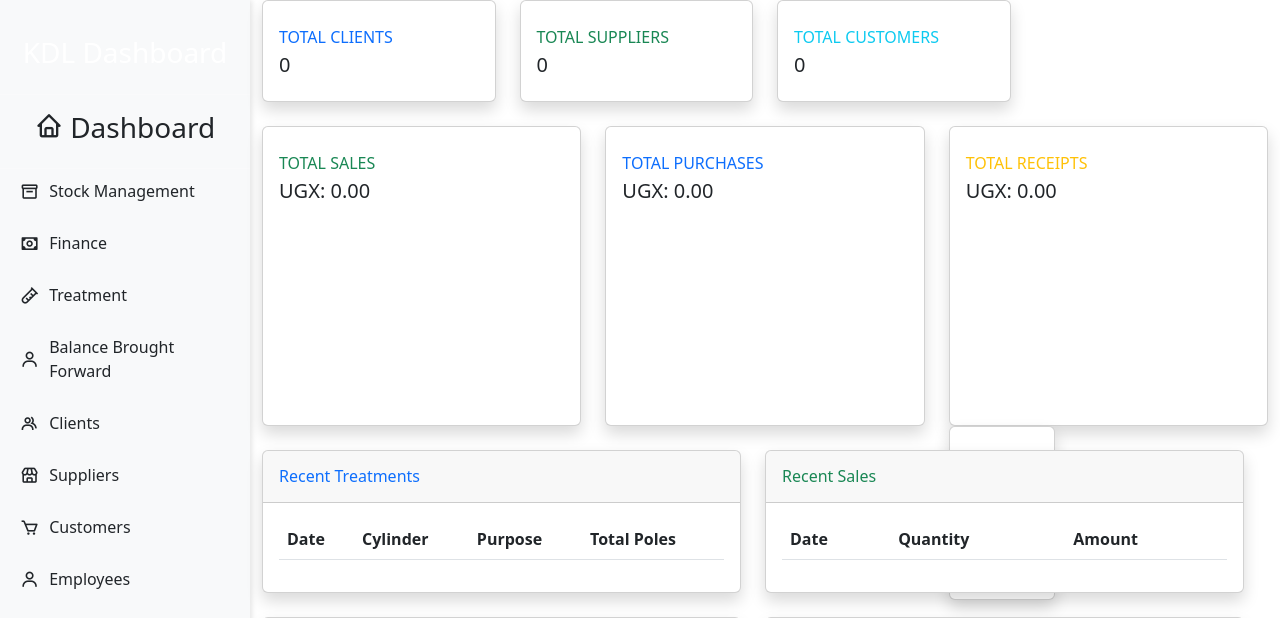
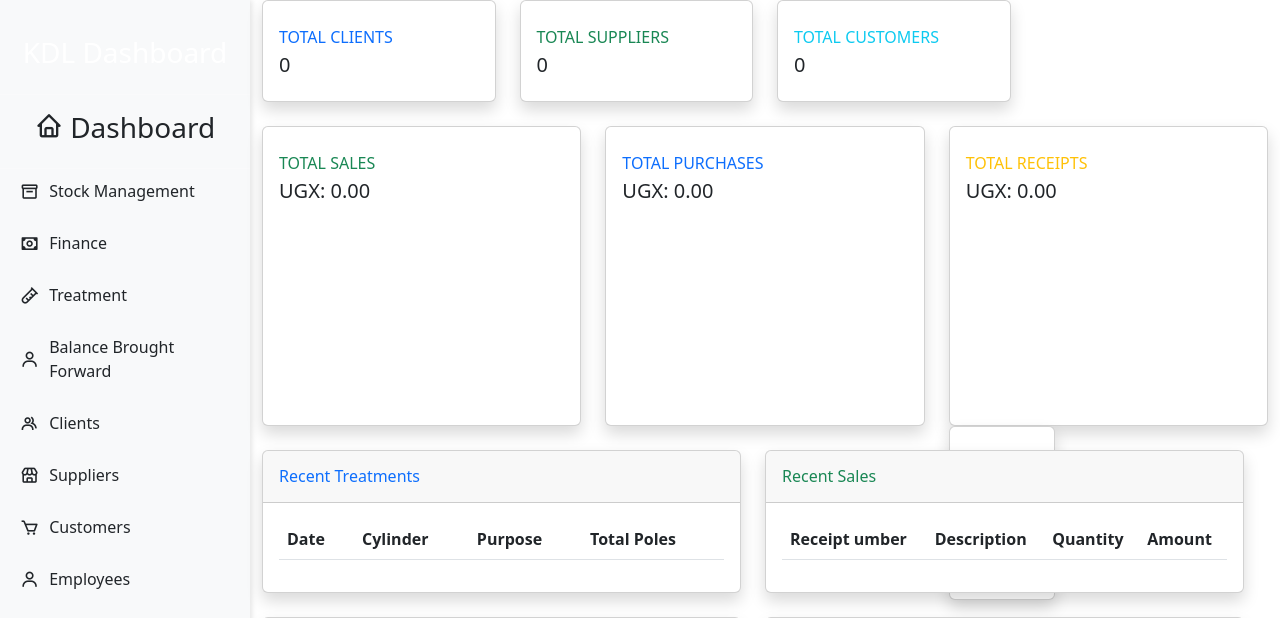
Before and after one commit to ampereza/kenkom123, a Flask app: page /maindashboard in a window 1280 px wide. Shown: the top 618 px of the page. Run offline with Flask 3, Linux system fonts and the light colour scheme; data that the repository does not hold is empty; parts of the project's set-up code (start-up, migrations or seed data) failed here and were passed over.

Commit message:
det45ery6

```diff
--- a/main_folder/dashboard.py
+++ b/main_folder/dashboard.py
@@ -3,6 +3,7 @@ import os
 from dotenv import load_dotenv
 from supabase import create_client, Client
 from datetime import datetime
+from dateutil.parser import parse  # Import the parser for ISO 8601 dates
 
 dashboard = Blueprint('dashboard', __name__)
 
@@ -99,8 +100,8 @@ def maindashboard():
     print (daily_expenses)
     recent_expenses = daily_expenses[:10]
 
-    # Sort recent_expenses by date in ascending order
-    recent_expenses = sorted(recent_expenses, key=lambda x: datetime.strptime(x['date'], '%Y-%m-%d'))
+    # Sort recent_expenses by date in ascending order, handling ISO 8601 format
+    recent_expenses = sorted(recent_expenses, key=lambda x: parse(x['date']))
 
 
 
--- a/main_folder/templates/dashboard/main_dashboard.html
+++ b/main_folder/templates/dashboard/main_dashboard.html
@@ -144,7 +144,8 @@
                         <table class="table">
                             <thead>
                                 <tr>
-                                    <th>Date</th>
+                                    <th>Receipt <Noframes></Noframes>umber</th>
+                                    <th>Description</th>
                                     <th>Quantity</th>
                                     <th>Amount</th>
                                 </tr>
@@ -152,7 +153,8 @@
                             <tbody>
                                 {% for sale in recent_sales %}
                                 <tr>
-                                    <td>{{ sale.created_at[:10] if sale.created_at else "N/A" }}</td>
+                                    <td>{{ sale.receipt_number }}</td>
+                                    <td>{{ sale.description }}</td>
                                     <td>{{ sale.quantity }}</td>
                                     <td>UGX:  {{ "{:,.2f}".format(sale.total_amount) }}</td>
                                 </tr>
```
Also changed, not shown: main_folder/templates/dashboard/reports.html (+4 -5 lines).
